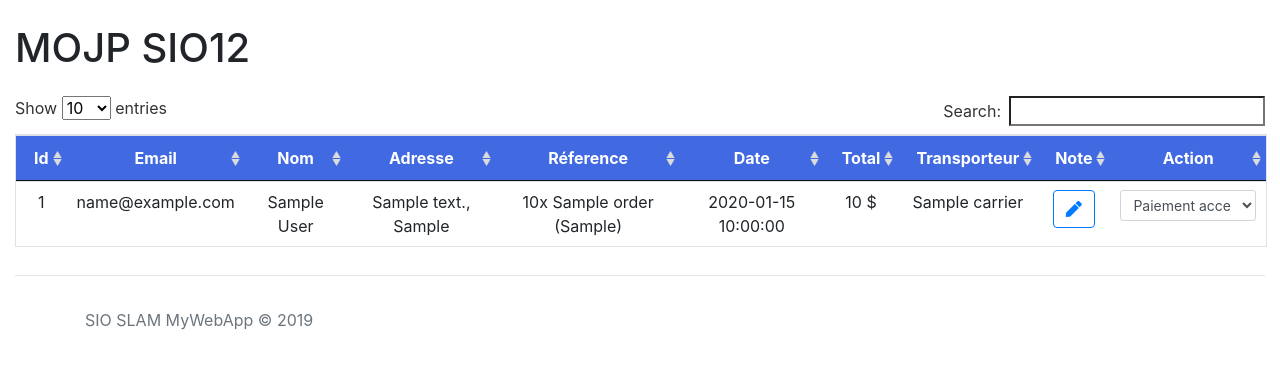
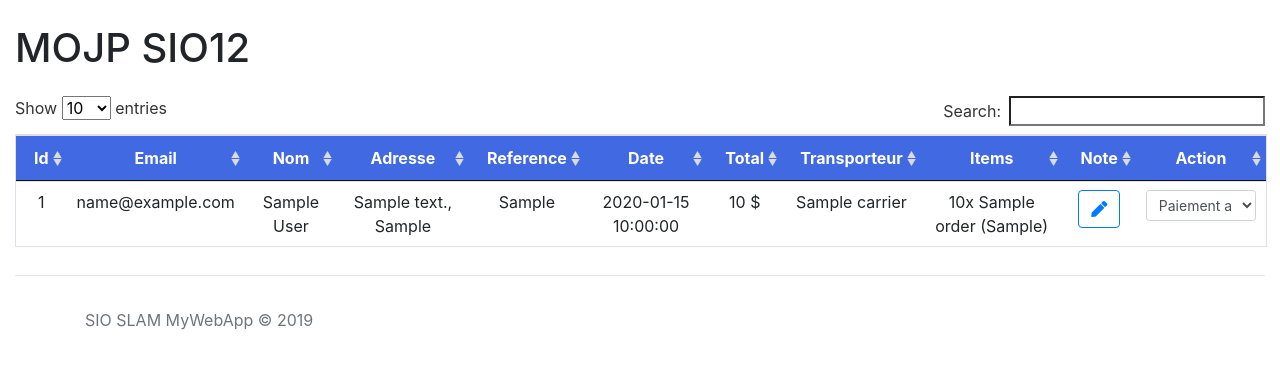
Before and after one commit to Awuzi/MOJP, a PHP site: page /index.php in a window 1280 px wide. Shown: the part 56-425 px from the top of the page. Run offline with PHP 8.4, Linux system fonts and the light colour scheme; the visitor is signed in with stand-in values (Sample User, id 1); tables that the repository leaves empty or names only in its code hold one stand-in row (values such as "Sample post"); some libraries are stand-ins or nearby versions.

Commit message:
Correction références commande et références produits

```diff
--- a/inc/manager-db.php
+++ b/inc/manager-db.php
@@ -44,7 +44,7 @@ function endsWith($haystack, $needle) {
 // Cette fonction est utilisée pour pour récupérer les produits du panier d'un client.
 function selectOrderItem($idOrder, $reference) {
     global $presta;
-    $result = $presta->prepare("SELECT reference, product_name, product_quantity FROM ps_orders, ps_order_detail WHERE ps_order_detail.id_order = :id_order AND ps_orders.reference = :reference;");
+    $result = $presta->prepare("SELECT reference, product_name, product_quantity, product_reference FROM ps_orders, ps_order_detail WHERE ps_order_detail.id_order = :id_order AND ps_orders.reference = :reference;");
     $result->bindValue(':id_order', $idOrder, PDO::PARAM_STR);
     $result->bindValue(':reference', $reference, PDO::PARAM_STR);
     $result->execute();
--- a/index.php
+++ b/index.php
@@ -16,10 +16,11 @@ if (isset($_POST['editNote'])) UpdateNote($_POST['editID'], $_POST['note']);
                             <th scope="col">Email</th>
                             <th scope="col">Nom</th>
                             <th scope="col">Adresse</th>
-                            <th scope="col">Réference</th>
+                            <th scope="col">Reference</th>
                             <th scope="col">Date</th>
                             <th scope="col">Total</th>
                             <th scope="col">Transporteur</th>
+                            <th scope="col">Items</th>
                             <th scope="col">Note</th>
                             <th scope="col">Action</th>
                             </thead>
@@ -42,15 +43,16 @@ if (isset($_POST['editNote'])) UpdateNote($_POST['editID'], $_POST['note']);
                                     <td><?php echo $email . "\n"; ?></td>
                                     <td><?php echo $selectCustomer->firstname . " " . $selectCustomer->lastname . "\n"; ?></td>
                                     <td><?php echo $selectCustomerAdress->address1 . ", " . $selectCustomerAdress->city . "\n"; ?></td>
-                                    <td><?php
-                                        foreach ($selectOrderItem as $item) {
-                                            echo $item->product_quantity . "x " . $item->product_name . " (" . $item->reference . ")<br>";
-                                        }
-                                        ?></td>
+                                    <td><?php echo $element->reference; ?></td>
                                     <td><?php echo $date; ?></td>
                                     <td><?php echo round($element->total_paid, 1) . " $" . "\n"; ?></td>
                                     <td><?php echo $selectCarrier->name; ?></td>
-
+                                    <td><?php
+                                        foreach ($selectOrderItem as $item) {
+                                            echo $item->product_quantity . "x " . $item->product_name . " (" . $item->product_reference . ")<br>";
+                                        }
+                                        ?>
+                                    </td>
                                     <td>
                                         <a href="?OrderId=<?php echo $element->id_order; ?>">
                                             <button type="button" class="btn btn-outline-primary">
```
